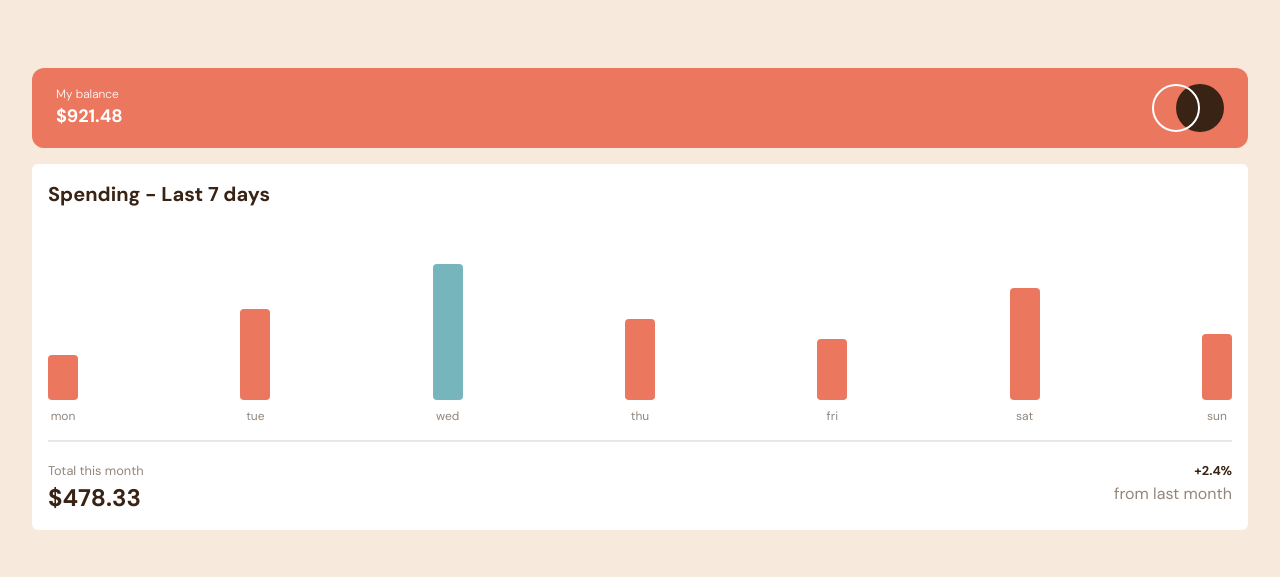
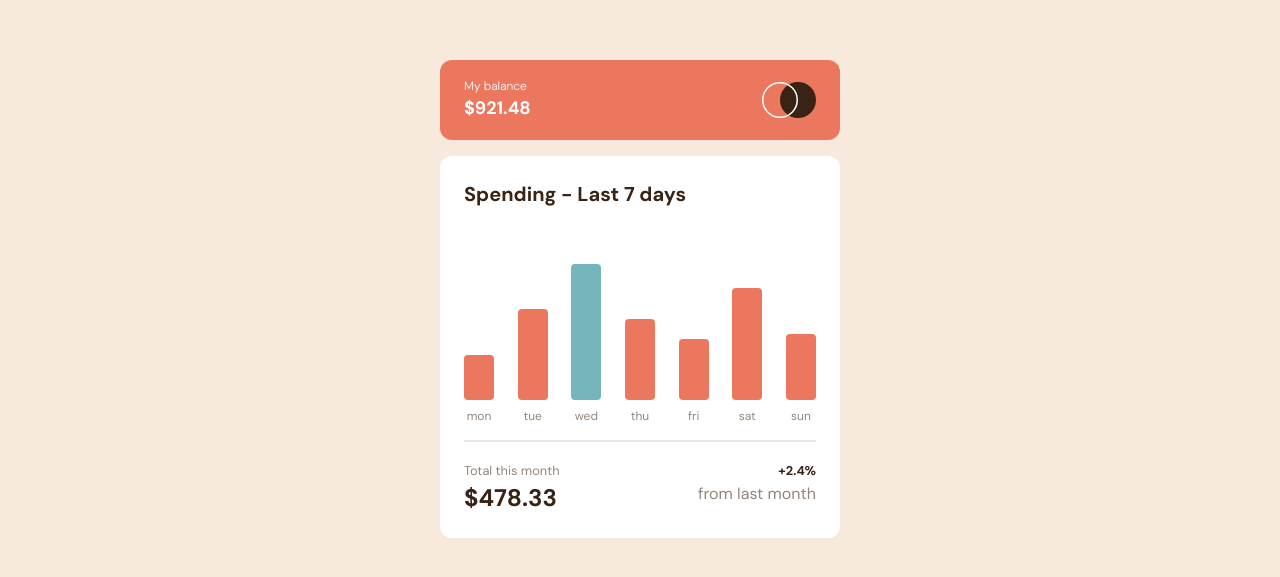
Before and after one commit to mmustaphak/mmustaphak-expenses-chart-component, a React (Vite) app: page / in a window 1280 px wide. Shown: the part 101-678 px from the top of the page. Built offline with nearby package versions, Linux system fonts and the light colour scheme.

Commit message:
Made Project responsvie to larger screen sizes

```diff
--- a/src/App.jsx
+++ b/src/App.jsx
@@ -3,7 +3,7 @@ import Main from "./components/Main.jsx"
 
 export default function App() {
   return (
-    <div className="w-[95%] flex flex-col content-center">
+    <div className="flex flex-col content-center w-[95%] max-w-[400px]">
       <Header/>
       <Main/>
     </div>
--- a/src/components/Chart.jsx
+++ b/src/components/Chart.jsx
@@ -22,7 +22,7 @@ const Chart = () => {
     })
 
     return (
-        <div className="flex justify-between items-end mt-14 min-h-40" ref={node => setChartHeight(node?.clientHeight)}>
+        <div className="flex justify-between items-end mt-14 mx-auto min-h-40" ref={node => setChartHeight(node?.clientHeight)}>
             {renderedChartData}
         </div>
     )
--- a/src/components/Header.jsx
+++ b/src/components/Header.jsx
@@ -1,12 +1,12 @@
 import logo from "../assets/logo.svg"
 const Header = ()=>{
     return(
-        <header className="flex justify-between items-center px-3 py-4 rounded-md bg-soft-red text-white min-[450px]:rounded-xl min-[450px]:px-6">
+        <header className="flex justify-between items-center p-4 rounded-lg bg-soft-red text-white min-[400px]:rounded-xl min-[400px]:px-6 ">
             <div>
                 <p className="text-xs font-light">My balance</p>
                 <strong className="text-lg">$921.48</strong>
             </div>
-            <img src={logo} alt="Company logo" />
+            <img src={logo} className="h-3/4" alt="Company logo" />
         </header>
     )
 }
--- a/src/components/Main.jsx
+++ b/src/components/Main.jsx
@@ -2,7 +2,7 @@ import Chart from "./Chart.jsx"
 
 const Main = ()=>{
     return(
-        <main className="mt-4 py-4 px-4 rounded-md bg-white text-dark-brown">
+        <main className="mt-4 p-4 rounded-lg bg-white text-dark-brown min-[400px]:p-6 min-[400px]:rounded-xl">
             <h2 className="font-bold text-xl">Spending - Last 7 days</h2>
             <Chart/>
             <hr className="border mt-4" />
```
